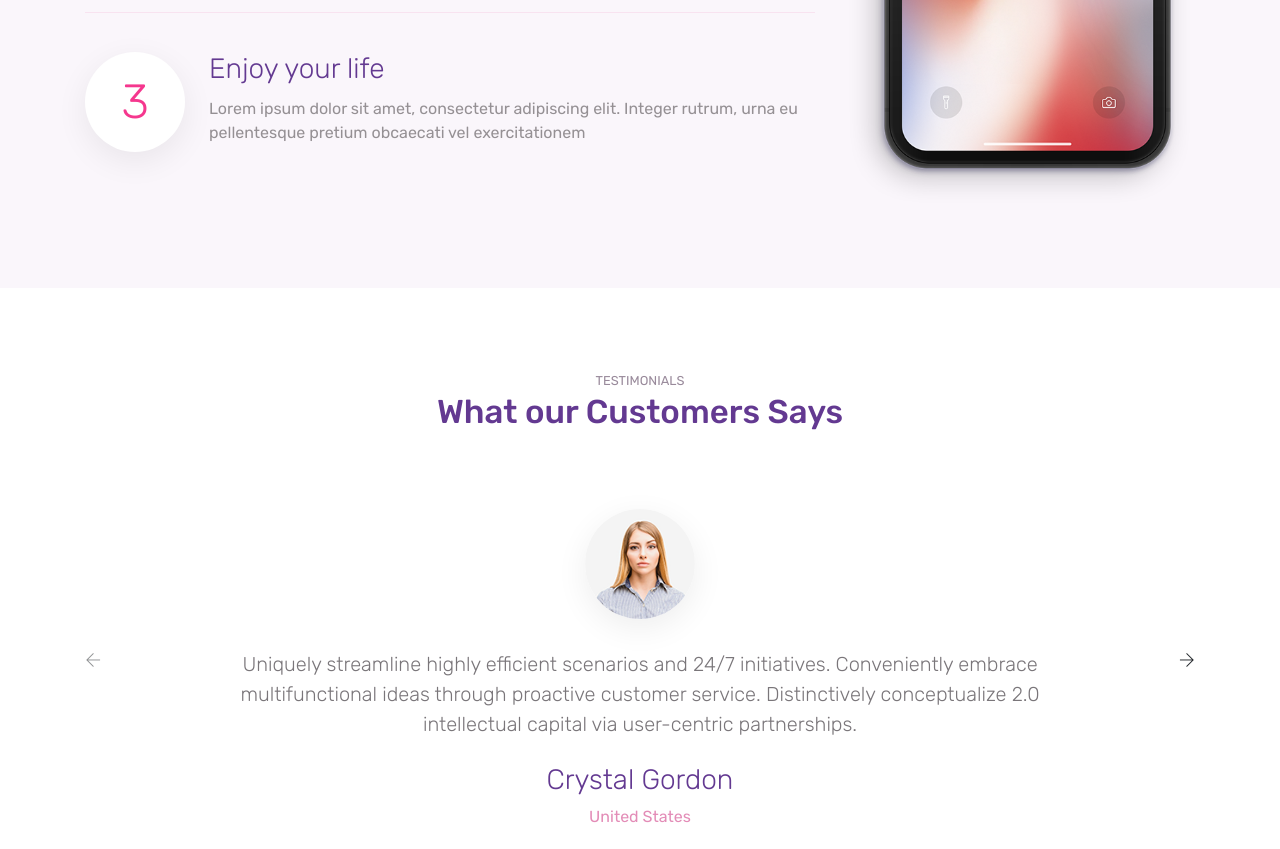
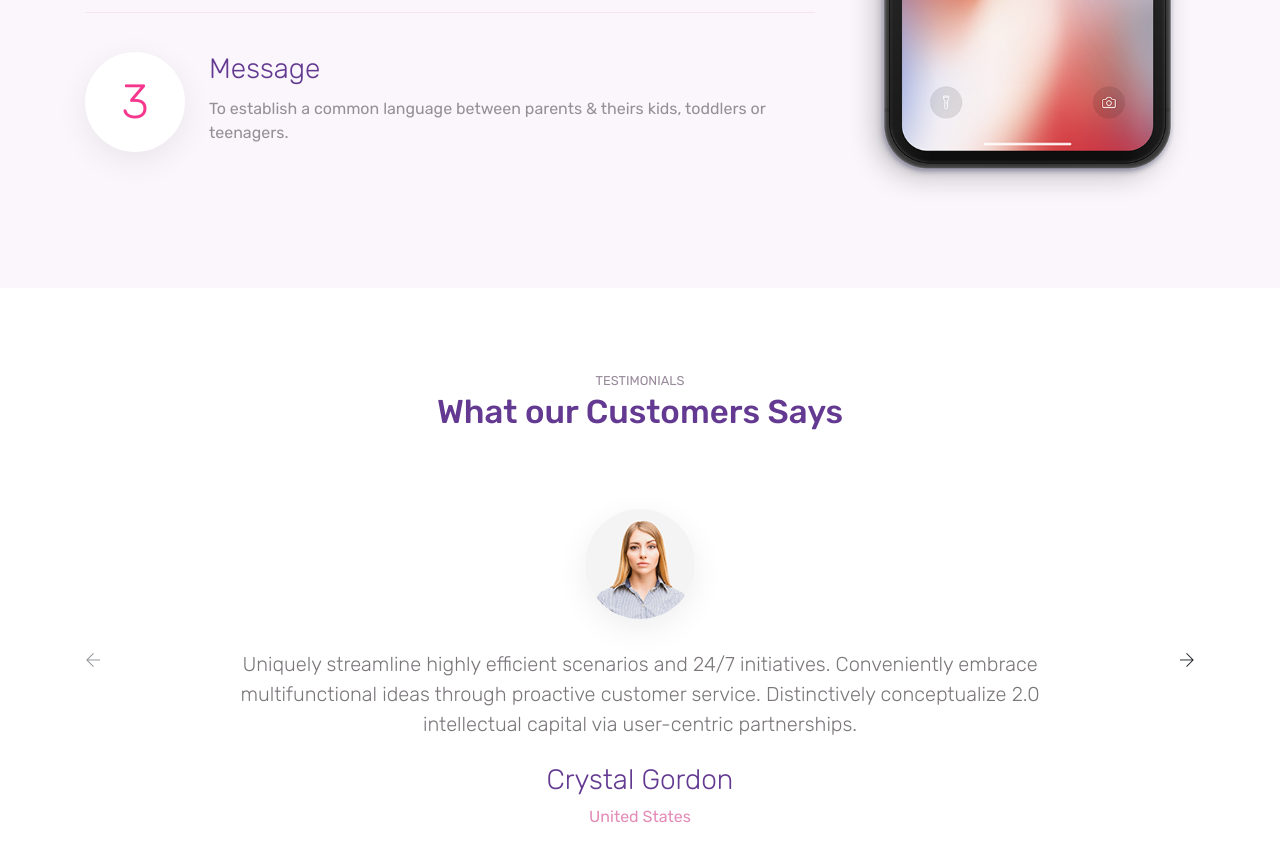
Before and after one commit to Ingimohamed/Landing-Page-2023, a plain HTML site: page index.html in a window 1280 px wide. Shown: the part 4829-5678 px from the top of the page. Drawn offline with Linux system fonts and the light colour scheme.

Commit message:
updates8

```diff
--- a/index.html
+++ b/index.html
@@ -314,8 +314,8 @@ URI     : https://colorlib.com
                         <li class="media">
                             <div class="circle-icon mr-4">3</div>
                             <div class="media-body">
-                                <h5>Enjoy your life</h5>
-                                <p>Lorem ipsum dolor sit amet, consectetur adipiscing elit. Integer rutrum, urna eu pellentesque pretium obcaecati vel exercitationem </p>
+                                <h5>Message</h5>
+                                <p>To establish a common language between parents & theirs kids, toddlers or teenagers. </p>
                             </div>
                         </li>
                     </ul>
```
